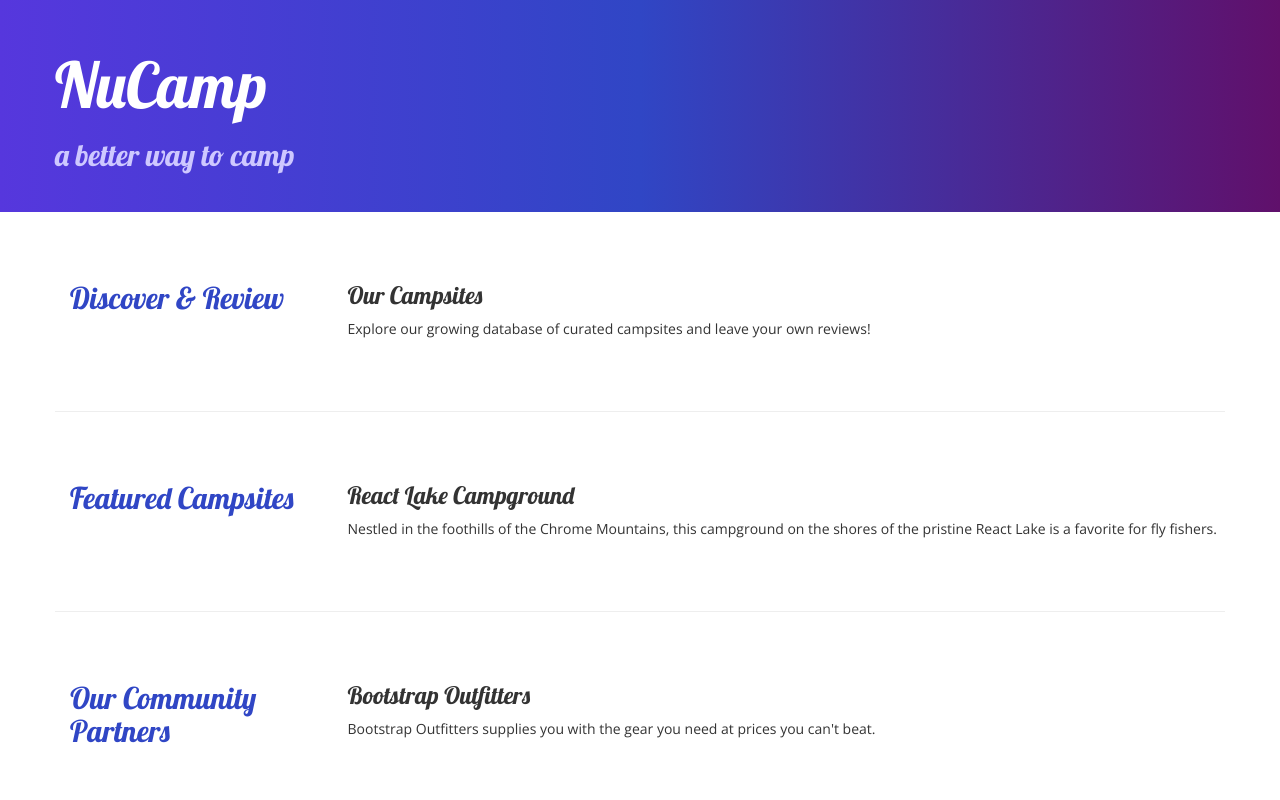
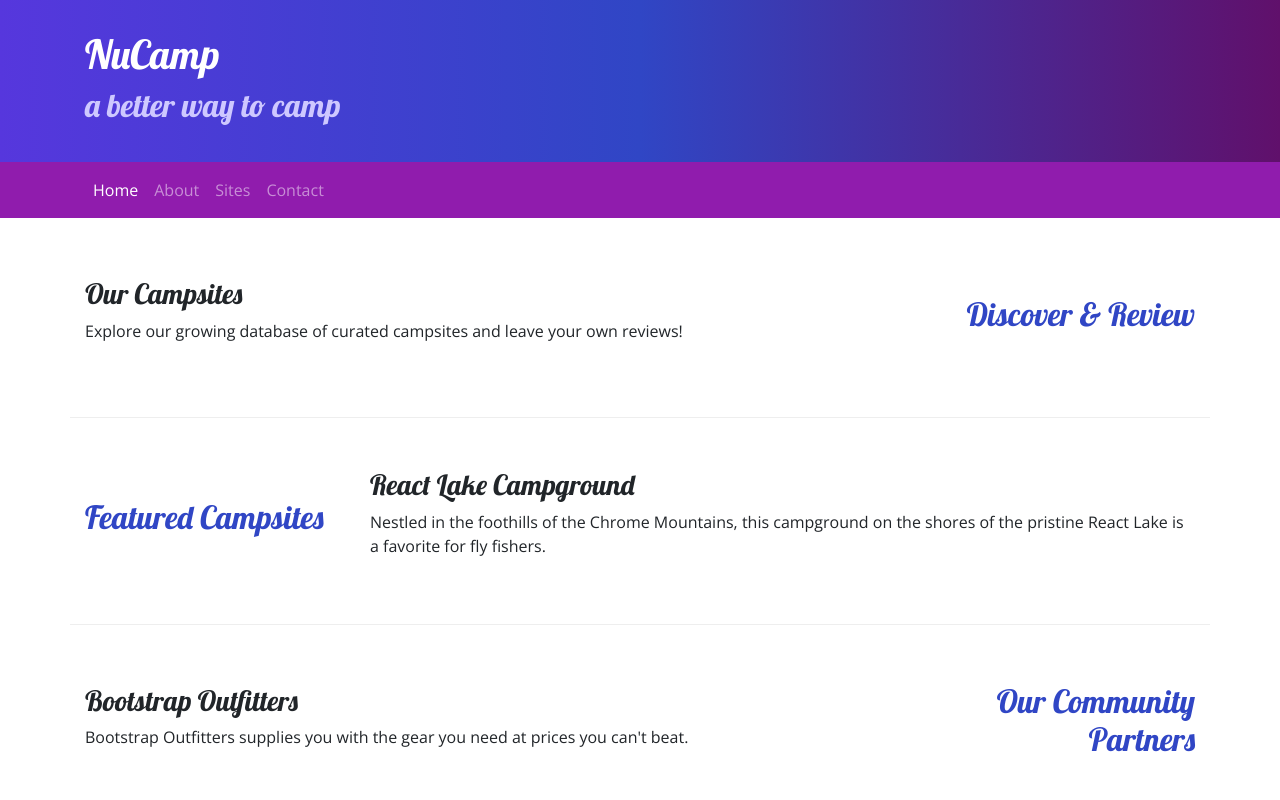
Before and after one commit to vlockhar/git-test, a website: page index.html in a window 1280 px wide. Shown: the top 800 px of the page. Drawn offline with nearby package versions, Linux system fonts and the light colour scheme.

Commit message:
Navbar and Breadcrubs

```diff
--- a/index.html
+++ b/index.html
@@ -10,6 +10,7 @@
         <link rel="stylesheet" href="node_modules/bootstrap/dist/css/bootstrap.min.css" />
 
          <!-- Additional CSS must be placed after Bootstrap CSS -->
+         <link rel="stylesheet" href="node_modules/font-awesome/css/font-awesome.min.css" />
         <link rel="stylesheet" href="https://fonts.googleapis.com/css?family=Lobster|Open+Sans" />
         <link rel="stylesheet" href="css/styles.css" />
 
@@ -28,7 +29,23 @@
             </div>
         </div>
     </header>
+    <nav class="navbar navbar-expand-sm navbar-dark sticky-top">
+        <div class="container">
 
+            <button class="navbar-toggler ml-auto" type="button" data-toggle="collapse" data-target="#nucampNavbar">
+                <span class="navbar-toggler-icon"></span>
+            </button>
+
+            <div class="collapse navbar-collapse" id="nucampNavbar">
+                <ul class="navbar-nav">
+                    <li class="nav-item active"><a class="nav-link" href="#">Home</a></li>
+                    <li class="nav-item"><a class="nav-link" href="aboutus.html">About</a></li>
+                    <li class="nav-item"><a class="nav-link" href="#">Sites</a></li>
+                    <li class="nav-item"><a class="nav-link" href="#">Contact</a></li>
+                </ul>
+            </div>
+        </div>
+    </nav>
     <div class="container">
         <div class="row row-content align-items-center">
             <div class="col-sm-4 order-sm-last col-md-3">
```
Also changed, not shown: package.json (+6 -2 lines), 1 other file.
